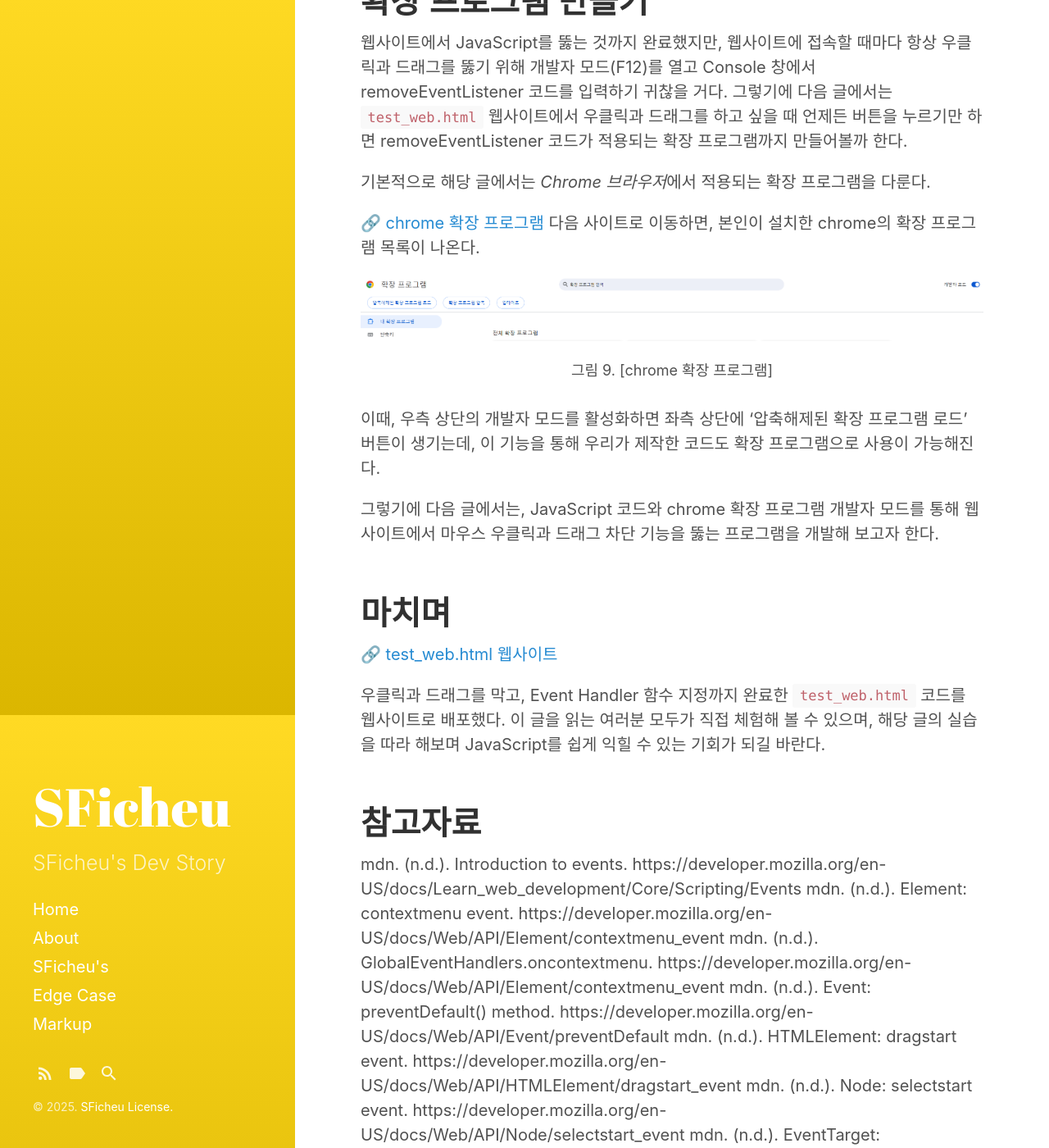
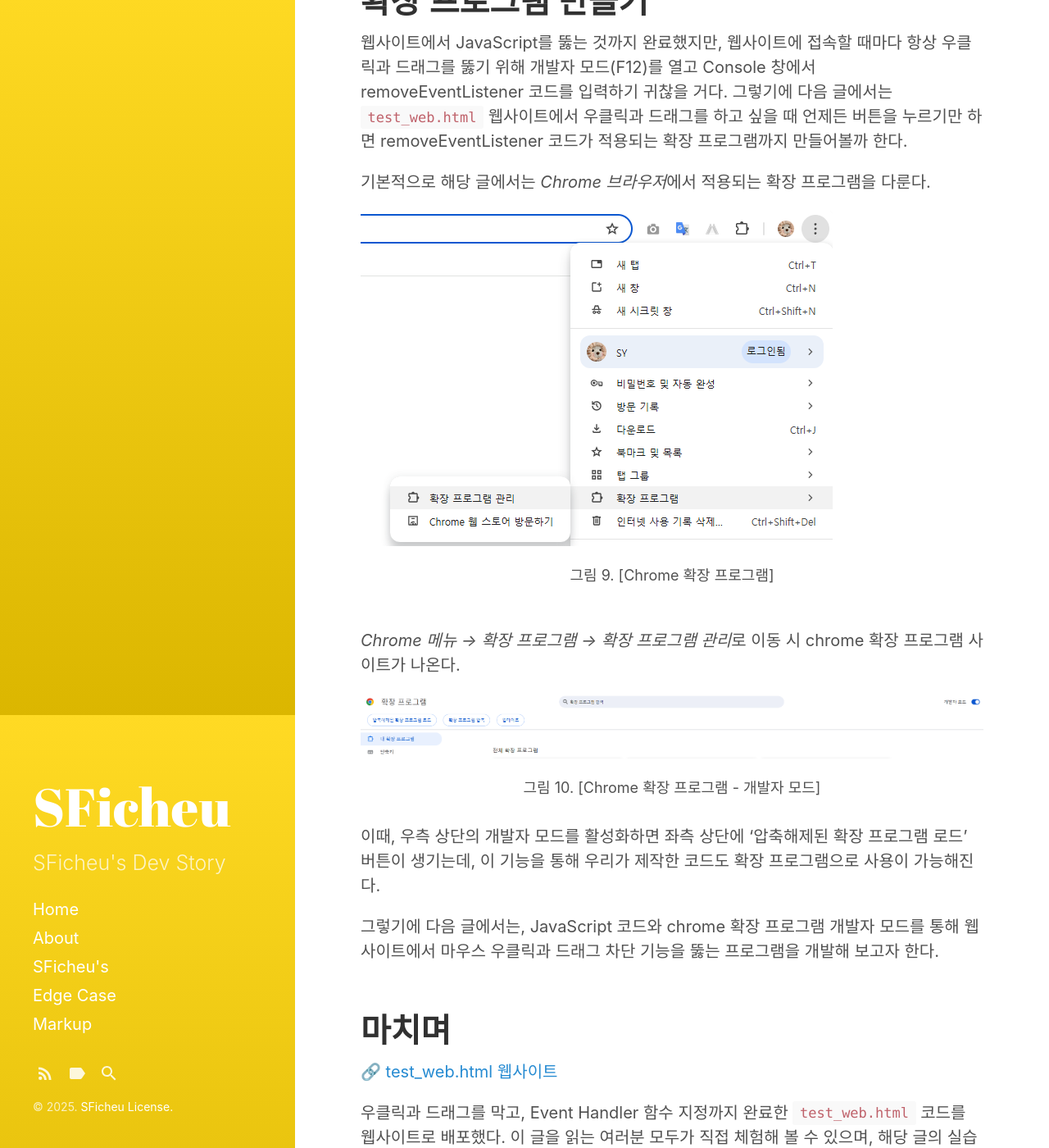
Before and after one commit to Sunyoungs/Sunyoungs.github.io, a Jekyll site: the page built from _posts/2025-08-30-우클릭-드래그-확장-프로그램-모험기.md, in a window 1280 px wide and 1400 px high, scrolled down 12628 px. Shown: the whole window at 82% size. Built offline with Jekyll 4.4.1, drawn with Linux system fonts in a browser that asks for light colours.

Commit message:
post edit

```diff
--- a/_posts/2025-08-30-우클릭-드래그-확장-프로그램-모험기.md
+++ b/_posts/2025-08-30-우클릭-드래그-확장-프로그램-모험기.md
@@ -301,11 +301,13 @@ document.removeEventListener('selectstart', selecthandler);
 
 기본적으로 해당 글에서는 *Chrome 브라우저*에서 적용되는 확장 프로그램을 다룬다.
 
-🔗 [chrome 확장 프로그램](https://chromewebstore.google.com/user/installed)
-다음 사이트로 이동하면, 본인이 설치한 chrome의 확장 프로그램 목록이 나온다.
+![그림 9. [Chrome 확장 프로그램]](/images/3106_250830_image9.png)
+<center><span style="font-size: 90%;">그림 9. [Chrome 확장 프로그램]</span></center><br>
 
-![그림 9. [chrome 확장 프로그램]](/images/3106_250830_image9.png)
-<center><span style="font-size: 90%;">그림 9. [chrome 확장 프로그램]</span></center><br>
+*Chrome 메뉴 → 확장 프로그램 → 확장 프로그램 관리*로 이동 시 chrome 확장 프로그램 사이트가 나온다.
+
+![그림 10. [Chrome 확장 프로그램 - 개발자 모드]](/images/3106_250830_image10.png)
+<center><span style="font-size: 90%;">그림 10. [Chrome 확장 프로그램 - 개발자 모드]</span></center><br>
 이때, 우측 상단의 개발자 모드를 활성화하면 좌측 상단에 '압축해제된 확장 프로그램 로드' 버튼이 생기는데, 이 기능을 통해 우리가 제작한 코드도 확장 프로그램으로 사용이 가능해진다.
 
 그렇기에 다음 글에서는, JavaScript 코드와 chrome 확장 프로그램 개발자 모드를 통해 웹사이트에서 마우스 우클릭과 드래그 차단 기능을 뚫는 프로그램을 개발해 보고자 한다.
```
Also changed, not shown: images/3106_250830_image10.png (added), images/3106_250830_image9.png.
